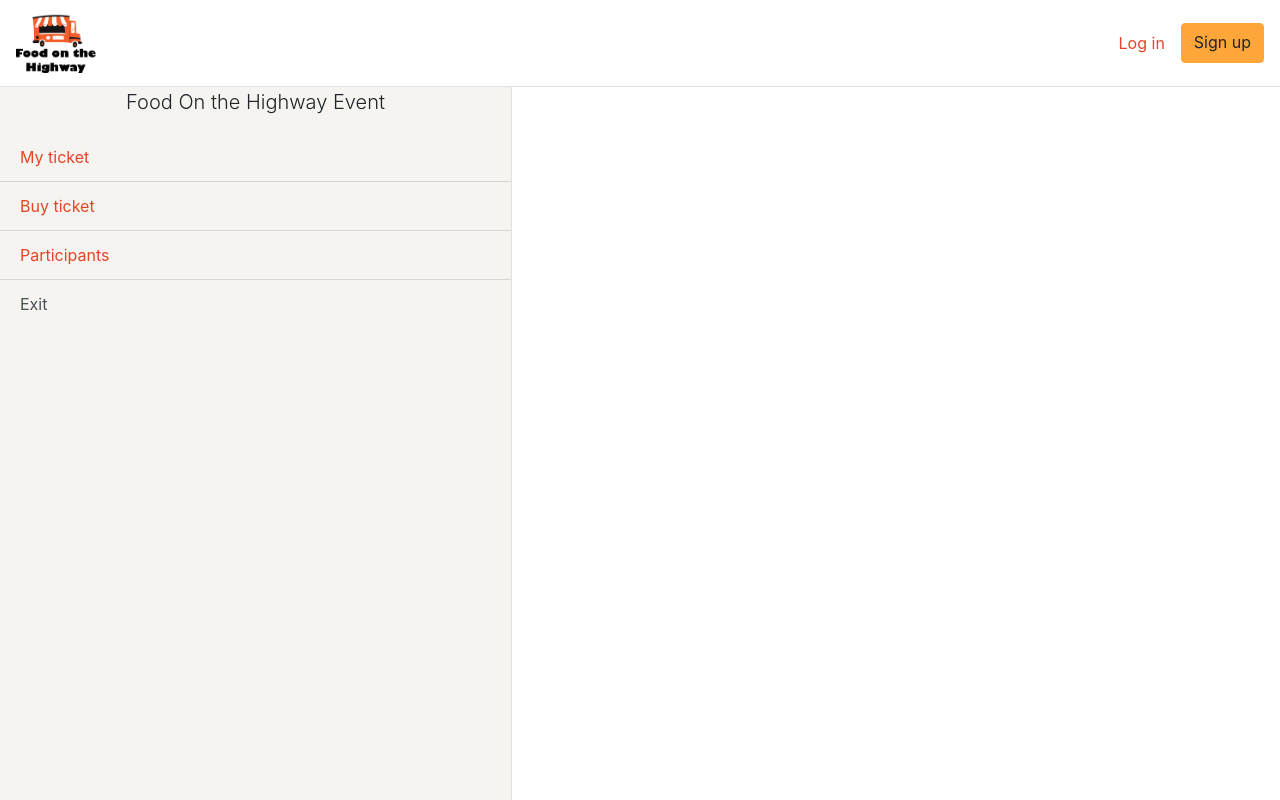
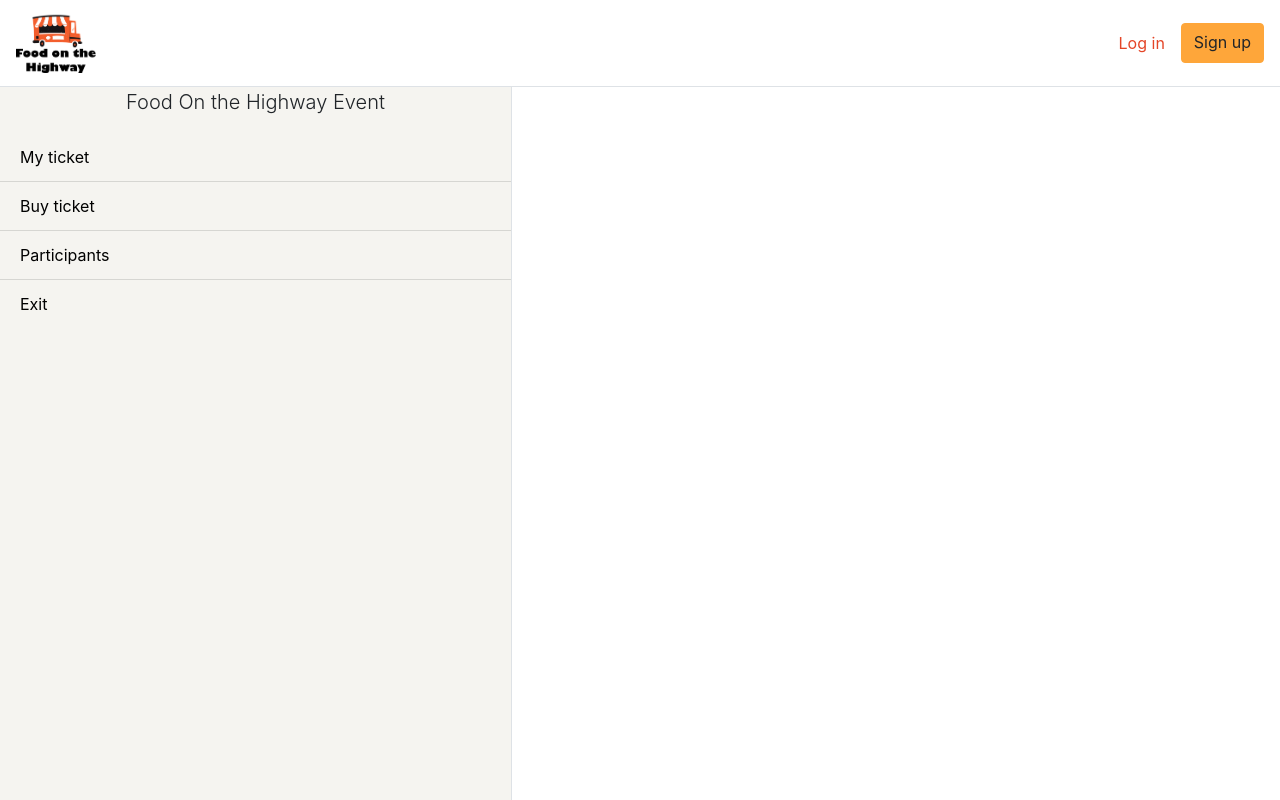
Before and after one commit to xDAVEx-ch/food-on-the-highway, a React (Create React App) app: page /main in a window 1280 px wide. Built offline with nearby package versions, Linux system fonts and the light colour scheme.

Commit message:
fix(Sidebar): Match styles in options

```diff
--- a/src/components/sidebar/sidebar.component.jsx
+++ b/src/components/sidebar/sidebar.component.jsx
@@ -22,7 +22,7 @@ const Sidebar = ({ match }) => (
                         )
                     })
                 }
-                <ListGroup.Item className='bg-secondary' action>Exit</ListGroup.Item>
+                <ListGroup.Item id='exit-button' className='bg-secondary' action>Exit</ListGroup.Item>
             </ListGroup>
         </div>
     </>
--- a/src/components/sidebar/sidebar.styles.scss
+++ b/src/components/sidebar/sidebar.styles.scss
@@ -41,3 +41,15 @@
         margin-left: -40%;
     }
 }
+
+.list-group a, #exit-button{
+    color: #000;
+}
+
+.list-group a:hover{
+    text-decoration: none;
+}
+
+#exit-button:hover{
+    color: #E44527;//$primary color;
+}
```
